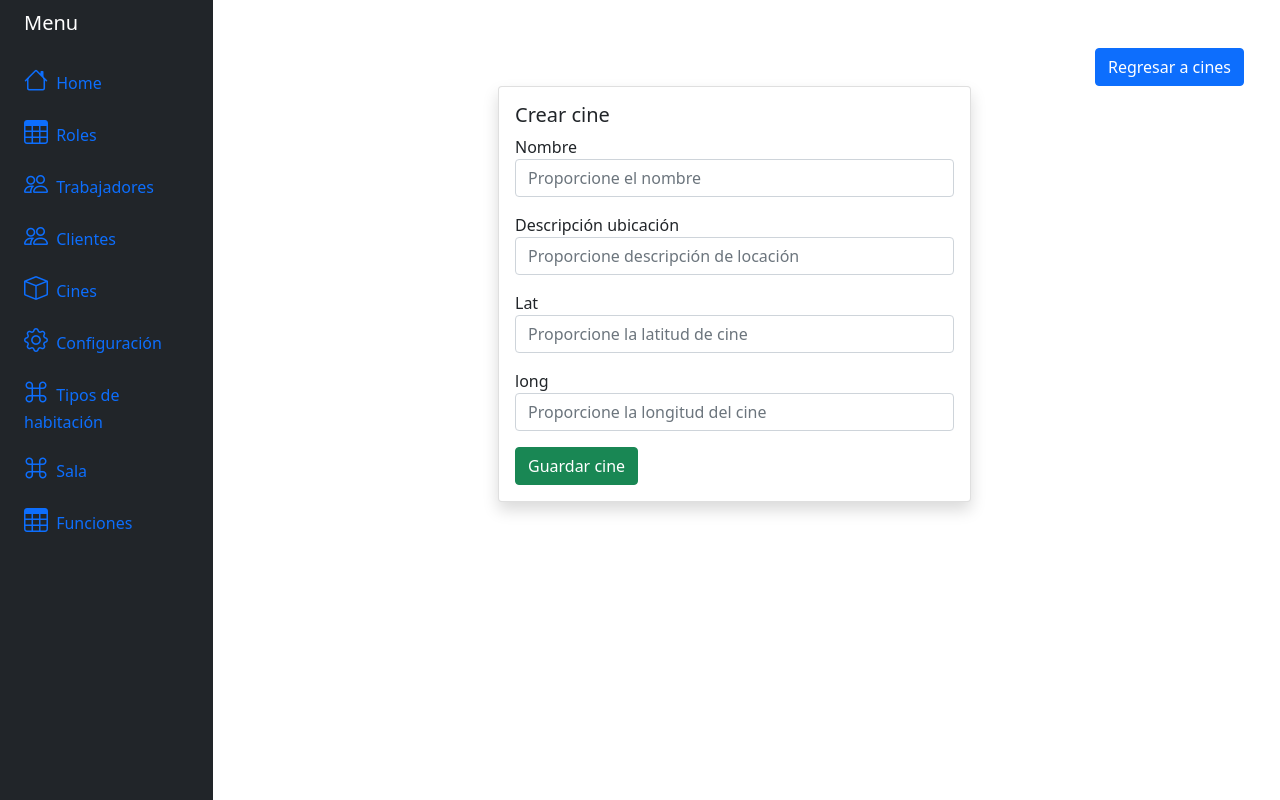
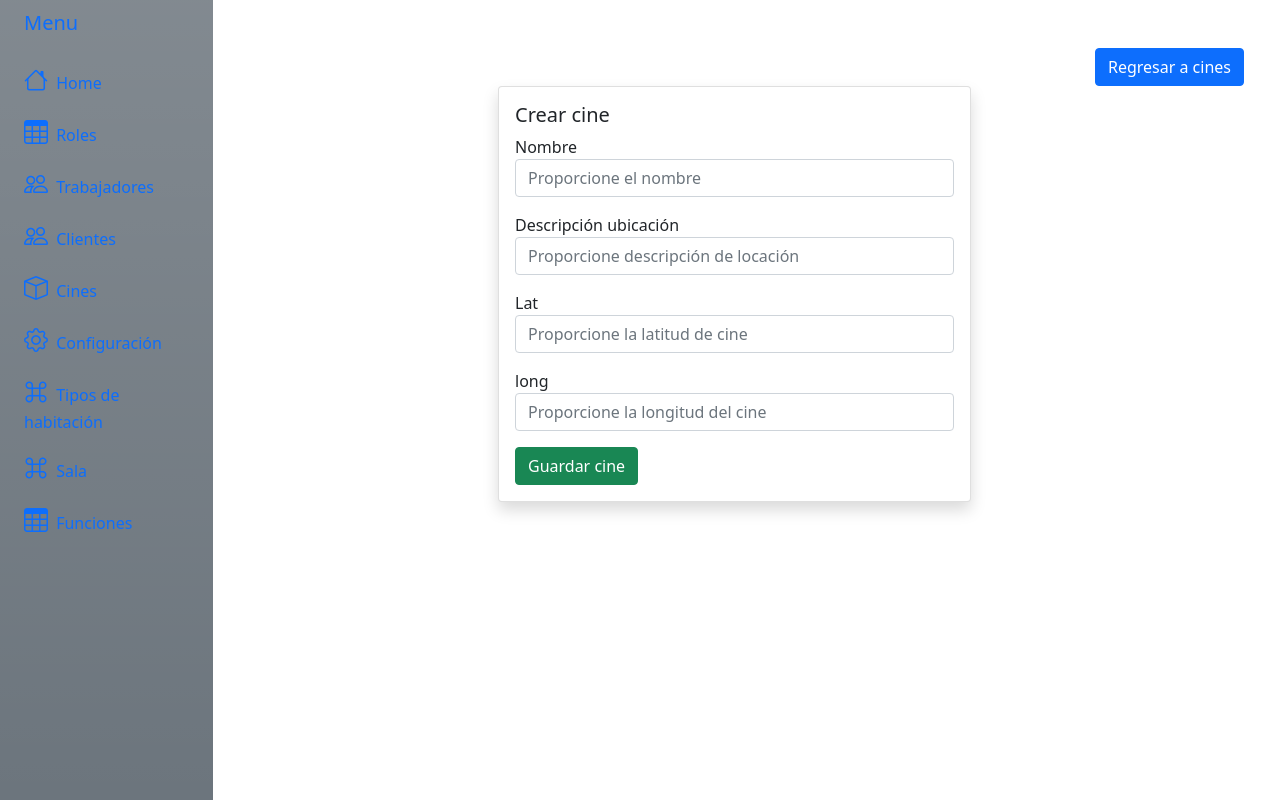
Before and after one commit to AngelNieblaLopez/CineMovil, a CodeIgniter 4 app: the page made by app/Views/cinemas/new.php in a window 1280 px wide. Run offline with PHP 8.4 and a stand-in for CodeIgniter, Linux system fonts and the light colour scheme; the template is opened without the code that fills it, so the values that code supplies are empty; some libraries are stand-ins or nearby versions.

Commit message:
side bar 2

```diff
--- a/app/Views/layouts/base_layout.php
+++ b/app/Views/layouts/base_layout.php
@@ -15,9 +15,9 @@
 <body>
     <div class="container-fluid">
         <div class="row flex-nowrap">
-            <div class="col-auto col-md-2 px-sm-2 px-0 bg-dark">
-                <div class="d-flex flex-column align-items-center align-items-sm-start px-3 pt-2 text-white min-vh-100">
-                    <a href="/" class="d-flex align-items-center pb-3 mb-md-0 me-md-auto text-white text-decoration-none">
+            <div class="col-auto col-md-2 px-sm-2 px-0 bg-secondary bg-gradient">
+                <div class="d-flex flex-column align-items-center align-items-sm-start px-3 pt-2 text-gray min-vh-100">
+                    <a href="/" class="d-flex align-items-center pb-3 mb-md-0 me-md-auto text-gray text-decoration-none">
                         <span class="fs-5 d-none d-sm-inline">Menu</span>
                     </a>
                     <ul class="nav nav-pills flex-column mb-sm-auto mb-0 align-items-center align-items-sm-start" id="menu">
```
